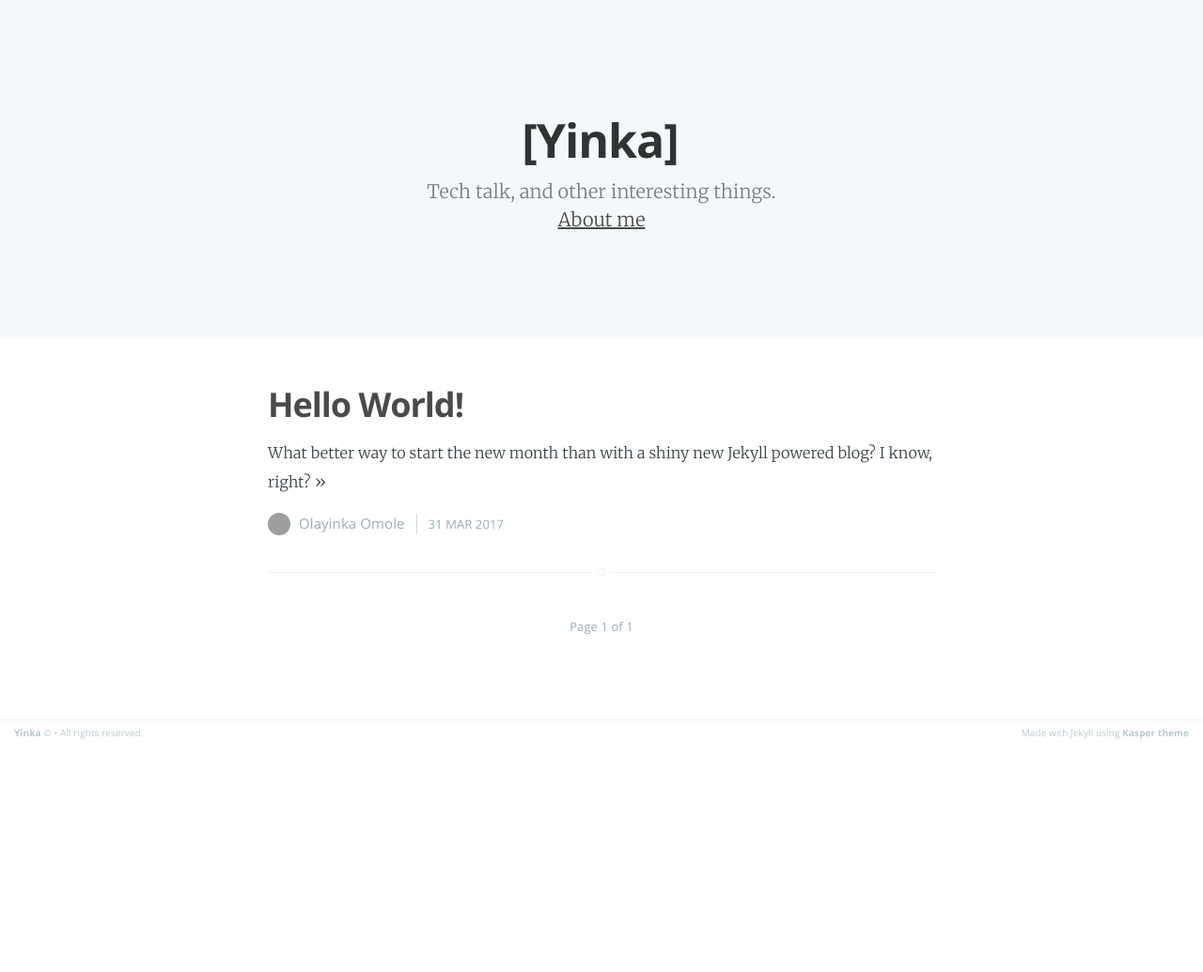
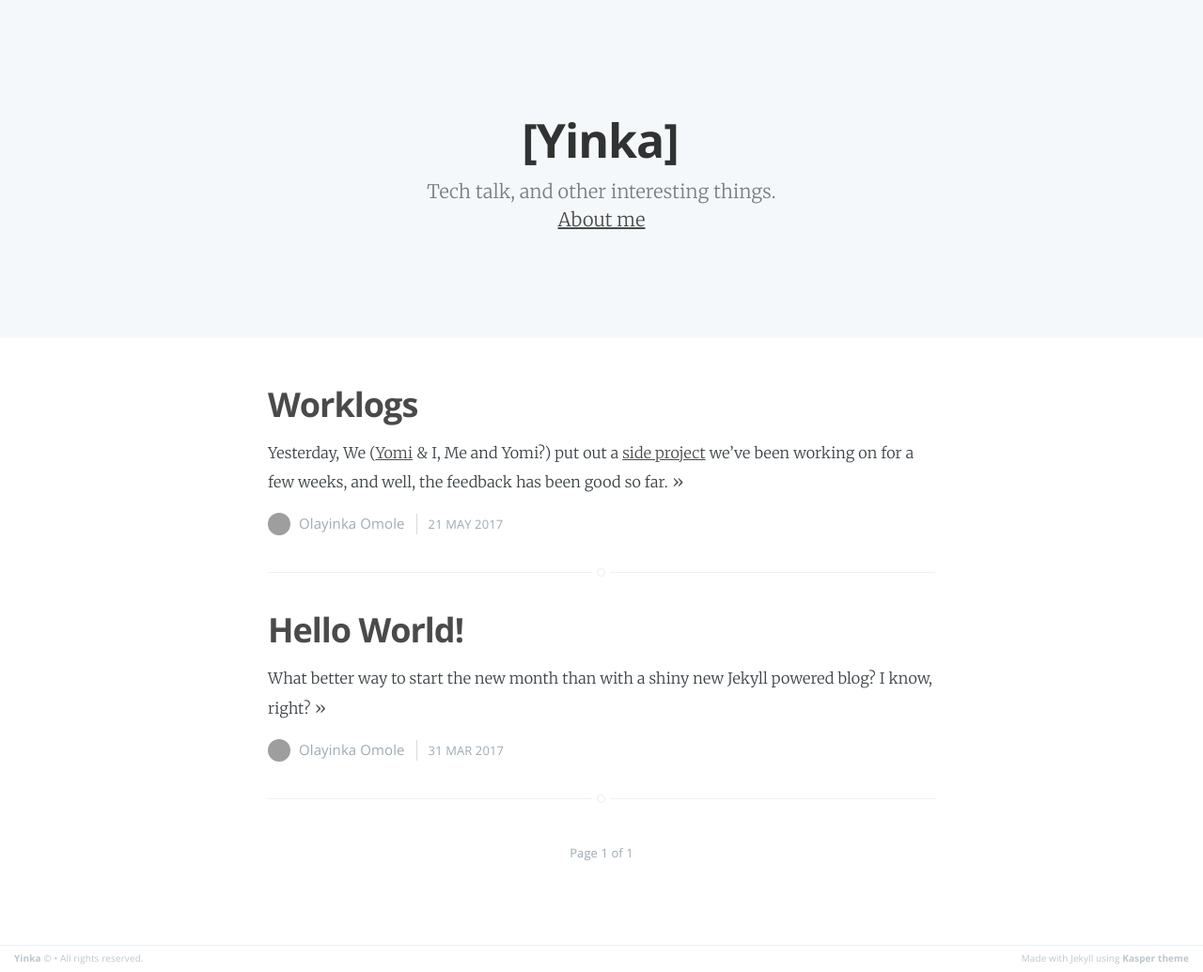
Before and after one commit to olayinkaos/olayinkaos.github.com, a Jekyll site: the page built from index.html, in a window 1280 px wide. Shown: the whole page at 94% size. Built offline with Jekyll 4.4.1, drawn with Linux system fonts in a browser that asks for light colours; the list of posts is cut into pages by our own code; before the commit the page ends 900 px from its top, so only the background shows below that; some of the changed lines change nothing that is shown; grey boxes are pictures that could not be loaded.

Commit message:
adding worklogs post

```diff
--- /dev/null
+++ b/_posts/2017-05-21-worklogs.markdown
@@ -0,0 +1,41 @@
+---
+layout: post
+title:  "Worklogs"
+date:   2017-05-21 00:00:00
+categories:
+disqus: true
+---
+
+Yesterday, We ([Yomi](https://twitter.com/yomieluwande) & I, Me and Yomi?) put out a [side project](https://worklogs.co) we've been working on for a few weeks, and well, the feedback has been good so far.
+
+<blockquote class="twitter-tweet" data-lang="en"><p lang="en" dir="ltr">I recently worked on a small app to help remote teams better track their work hours, along with <a href="https://twitter.com/yomieluwande">@yomieluwande</a> - <a href="https://t.co/BdX1JiIP6D">https://t.co/BdX1JiIP6D</a></p>&mdash; Olayinka. (@olayinkaos) <a href="https://twitter.com/olayinkaos/status/865859070158393344">May 20, 2017</a></blockquote>
+<script async src="//platform.twitter.com/widgets.js" charset="utf-8"></script>
+
+
+## What is Worklogs?
+
+It's a simple app that's supposed to solve a simple problem.
+
+It helps employers (or team mates) track when their employees (or team members) are available to work, and what they're working on. It also logs activities and generates daily reports, so everyone can see how much they've committed to different activities. Employers can also see how much time each of their employees have logged. Nifty, right?
+
+Clock-ins are also posted directly to [Slack](https://slack.com), so your people are alerted immediately you get to working.
+![Worklogs - time tracking tool for remote teams](https://cdn-images-1.medium.com/max/1400/1*C0IwuJrN72Q_zt33Z5k6Mw.png)
+
+You can see more info on how it works in [this medium post](https://medium.com/@Yomi/worklogs-time-tracking-for-remote-teams-727222617bcd).
+
+## Vue + Laravel = Awesomeness
+Learned a lot, and had a little bit of fun while working on this. It is a [Vue.js](https://vuejs.org/) app that is powered by a REST API. Yomi did most of the heavy lifting with Vue, while I worked on the API.
+
+The API was built with Laravel, and I implemented some shiny new things I wanted to work with like [Redis](https://redis.io/) and [Bugsnag](https://www.bugsnag.com/). I initially containerised the entire thing with [Docker](https://www.docker.com/), but I ran into some issues, and shamelessly gave up on that. Convinced myself that speed was more important than tinkering.
+
+It was really great working with Yomi. He's an amazing Frontend Developer and Designer, and he's really responsible for the speed at which we completed this version.
+
+>**Fun fact you probably didn't care to know** - The app was initially called Kuzco, and we released to a few people to test with that name. I got feedback from a friend (more like mentor) that the name was hard to spell, and suggested that we change it. Sigh. We (a.k.a Yomi) had to redesign the whole thing overnight. Great guy.
+
+## Future Changes and Improvements
+We will be making some changes in the next few weeks. We got some quality feedback yesterday, and we think they are spot on:
+- Adding slash commands and a bot so users can clock in without leaving slack
+- Implementing various filters for reports, so admins and regular users can have more insight into their work habits
+- Implementing other minor design changes to improve the user experience.
+
+If you haven't already, do check out [worklogs.co](https://worklogs.co). Would love to hear your thoughts.
--- a/assets/css/main.scss
+++ b/assets/css/main.scss
@@ -18,6 +18,10 @@
     word-break: break-word;
     hyphens: none;
 }
+twitterwidget {
+	margin: 0 auto;
+	margin-bottom: 30px !important;
+}
 
 // Import partials from `sass_dir` (defaults to `_sass`)
 @import
```
